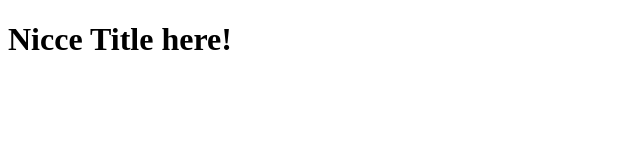
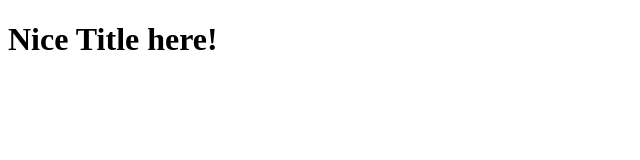
Before and after one commit to lbaroncini/background-generator, a plain HTML site: page index.html in a window 1280 px wide. Shown: the whole page, without its empty margins (0-640 px from the left). Drawn offline with Linux system fonts and the light colour scheme.

Commit message:
Fixed title typo

```diff
--- a/index.html
+++ b/index.html
@@ -4,6 +4,6 @@
 	<title></title>
 </head>
 <body>
-<h1>Nicce Title here!</h1>
+<h1>Nice Title here!</h1>
 </body>
 </html>
```
